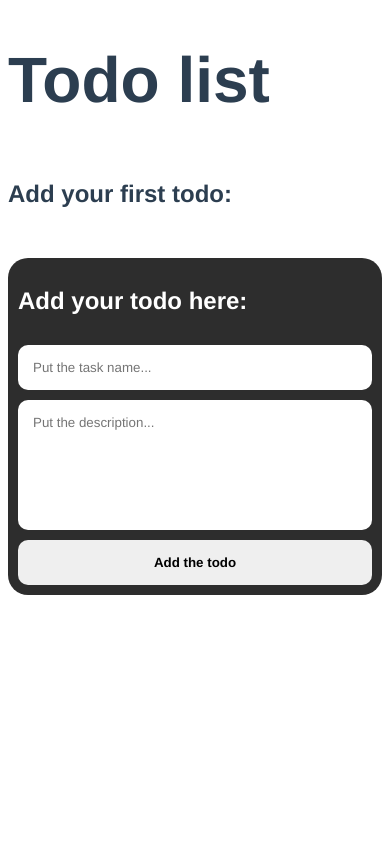
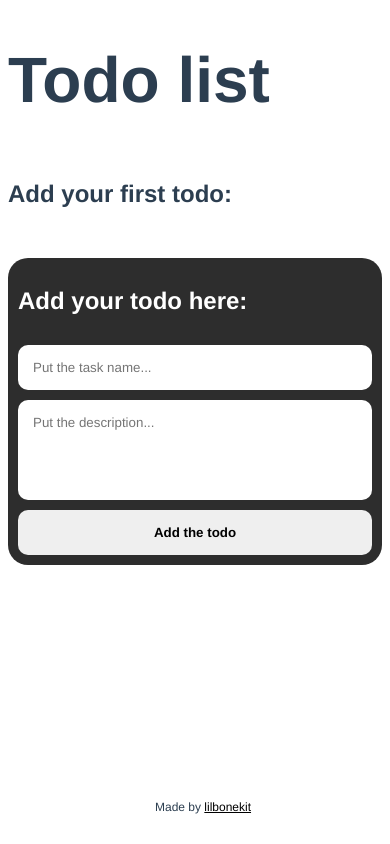
Before and after one commit to lilbonekit/vue-tdl, a Vue app: page / in a window 390 px wide. Built offline with nearby package versions, Linux system fonts and the light colour scheme.

Commit message:
Join minor UI updates
minor UI updates V2

minor UI updates V3

minor UI updates V4

```diff
--- a/src/App.vue
+++ b/src/App.vue
@@ -2,6 +2,7 @@
   <div id="app">
     <h1>Todo list</h1>
     <TodoList/>
+    <footer>Made by <a href="https://github.com/lilbonekit/vue-tdl">lilbonekit</a></footer>
   </div>
 </template>
 
@@ -16,7 +17,11 @@ export default {
 }
 </script>
 
-<style>
+<style lang="scss">
+* {
+  box-sizing: border-box;
+}
+
 #app {
   font-family: Avenir, Helvetica, Arial, sans-serif;
   -webkit-font-smoothing: antialiased;
@@ -29,4 +34,17 @@ export default {
 h1 {
   font-size: 4rem;
 }
+footer {
+  text-align: center;
+  font-size: 12px;
+  padding: 10px;
+  bottom: 20px;
+  position: fixed;
+  width: 100%;
+  max-width: 1200px;
+  z-index: -1;
+  a {
+    color: black;
+  }
+}
 </style>
--- a/src/components/AddPanel.vue
+++ b/src/components/AddPanel.vue
@@ -50,6 +50,13 @@ export default {
         descr: this.textareaValue
       })
       this.clearInputs()
+      // Добавляем плавный скролл. Сделаем для убоства на мобилке
+      const scrollToOptions = {
+        top: document.body.scrollHeight,
+        behavior: 'smooth'
+      };
+
+      window.scrollTo(scrollToOptions);
     }
   }
 }
@@ -60,19 +67,16 @@ export default {
   display: flex;
   flex-direction: column;
   gap: 10px;
-  flex-grow: 1;
   padding: 10px;
   background-color: #2d2d2d;
   border-radius: 20px;
   height: fit-content;
-}
-
+  margin-bottom: 70px;
   form {
     display: flex;
     flex-direction: column;
     gap: 10px;
   }
-
   h2 {
     color: white;
   }
@@ -104,5 +108,15 @@ input[type='submit'] {
     font-weight: 700;
     cursor: pointer;
   }
+}
+
+@media (max-width: 1000px) {
+  .add-pannel {
+    flex-grow: 1;
+    position: sticky;
+    bottom: 20px;
+    widows: 100%;
+  }
+}
 
 </style>
--- a/src/components/SearchPanel.vue
+++ b/src/components/SearchPanel.vue
@@ -73,7 +73,6 @@ export default {
   flex-direction: column;
   background-color: #2d2d2d;
   padding: 10px;
-  flex-grow: 1;
   border-radius: 20px;
   height: fit-content;
   gap: 10px;
@@ -96,11 +95,9 @@ export default {
 
     }
   }
-
   h2 {
     color: white;
   }
-
   input {
     padding: 15px;
     border-radius: 10px;
@@ -108,4 +105,11 @@ export default {
     border: none;
   }
 }
+
+@media (max-width: 900px) {
+  .search {
+    flex-grow: 1;
+  }
+
+}
 </style>
--- a/src/components/TodoItem.vue
+++ b/src/components/TodoItem.vue
@@ -85,7 +85,7 @@ export default {
       }
     }
   },
-  // для того, чтобы у инпутов были дефолтные значения
+  // для того, чтобы у инпутов были дефолтные значения,
   // при включении режима редактирования тудушки
   created() {
     this.titleInput = this.title;
@@ -174,6 +174,5 @@ export default {
       }
     }
   }
-
 }
 </style>
--- a/src/components/TodoList.vue
+++ b/src/components/TodoList.vue
@@ -180,19 +180,14 @@ export default {
   gap: 10px;
   max-height: 500px;
   overflow-y: auto;
-}
-
-ul {
   padding-left: 0;
   border: 1px solid #ccc;
   border-radius: 20px;
   padding: 10px;
   margin: 0;
-
   li {
     display: flex;
   }
-
   // Анимации
   .fade-enter-active, .fade-leave-active {
     transition: opacity 0.5s;
@@ -200,7 +195,14 @@ ul {
   .fade-enter, .fade-leave-to {
     opacity: 0;
   }
+}
 
 
+@media (max-width: 900px) {
+    .list {
+      max-height: 300px;
     }
+
+  }
+
 </style>
```
Lines whose indentation alone changed are shown as unchanged.
